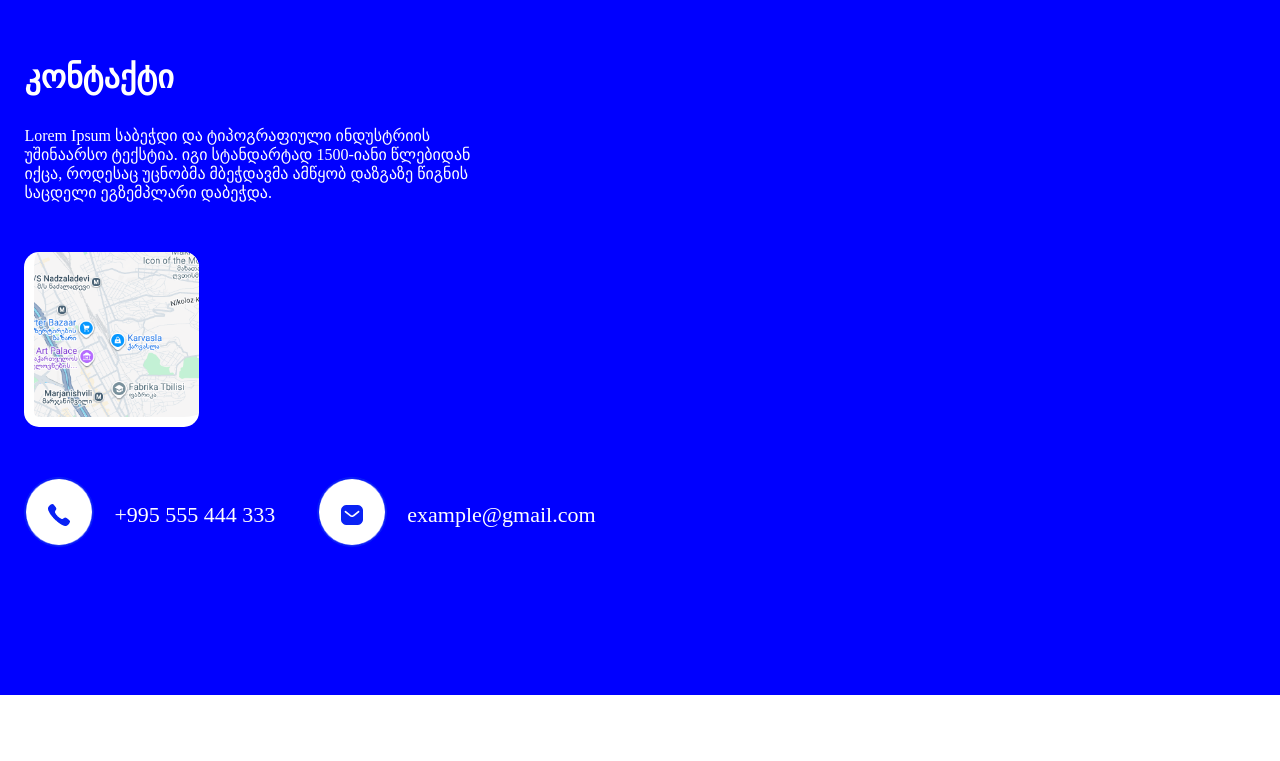
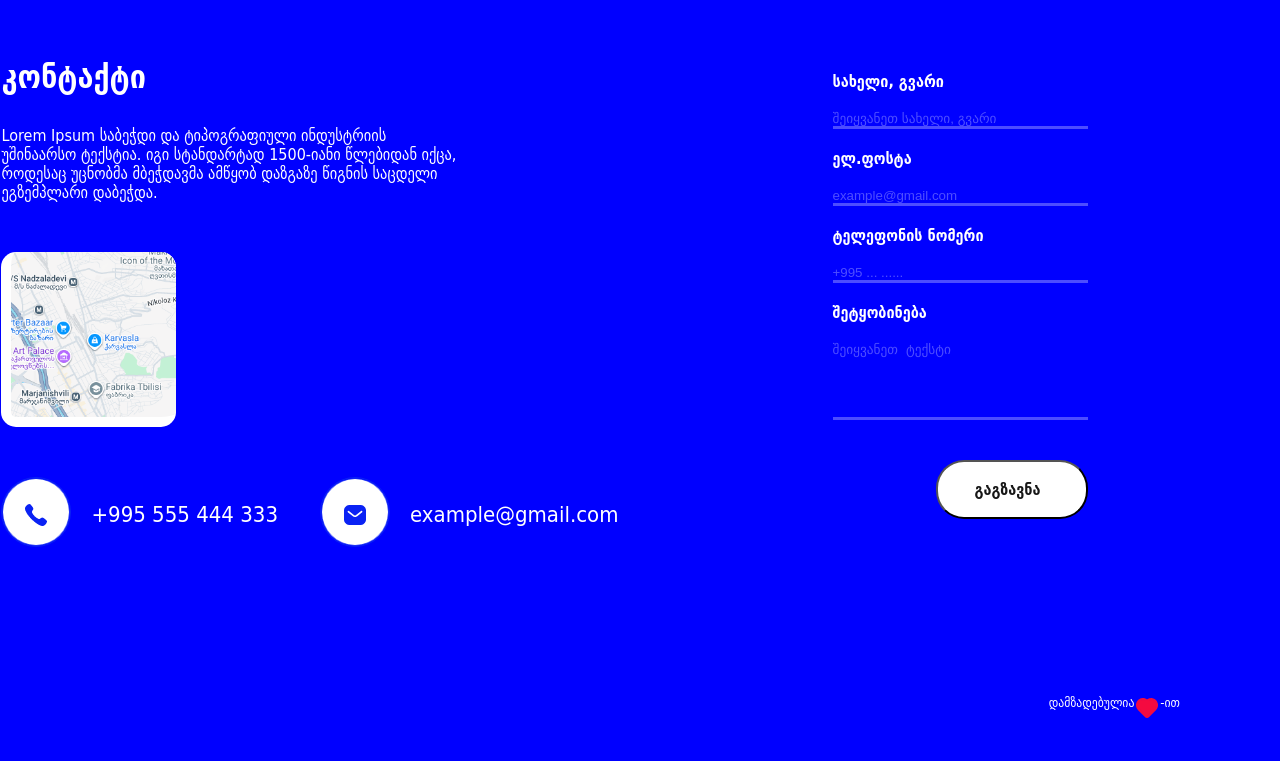
Before and after one commit to Gnonik1/input-footer, a plain HTML site: page index.html in a window 1280 px wide. Shown: the part 105-866 px from the top of the page. Before the commit the page ends 800 px from the top, so only its background shows below. Drawn offline with Linux system fonts and the light colour scheme; a web font is replaced by a local one.

Commit message:
add second section (inputs)

```diff
--- a/index.html
+++ b/index.html
@@ -45,8 +45,53 @@
             </a>
           </div>
         </section>
-        <section class="input"></section>
+        <section class="input">
+          <form action="#">
+            <label for="username"
+              >სახელი, გვარი
+              <input
+                type="text"
+                name="user_name"
+                placeholder="შეიყვანეთ სახელი, გვარი"
+                id="username"
+              />
+            </label>
+            <label for="email"
+              >ელ.ფოსტა
+              <input
+                type="email"
+                name="email"
+                id="email"
+                placeholder="example@gmail.com"
+              />
+            </label>
+            <label for="phone"
+              >ტელეფონის ნომერი
+              <input
+                type="tel"
+                name="phone"
+                placeholder="+995 ... ......"
+                id="phone"
+              />
+            </label>
+            <label for="message"
+              >შეტყობინება
+              <textarea
+                type="textarea"
+                name="message"
+                id="message"
+                rows="5"
+                cols="30"
+                placeholder="შეიყვანეთ ტექსტი"
+              ></textarea>
+            </label>
+            <button type="submit">გაგზავნა</button>
+          </form>
+        </section>
       </div>
+      <p class="text1">
+        დამზადებულია <img src="src/img/heart.png" alt="" />-ით
+      </p>
     </footer>
   </body>
 </html>
--- a/src/css/style.css
+++ b/src/css/style.css
@@ -1,3 +1,4 @@
+@import url("https://cdn.web-fonts.ge/fonts/dejavu-sans-condensed/css/dejavu-sans-condensed.min.css");
 html {
   scroll-behavior: smooth;
 }
@@ -35,6 +36,7 @@ a {
 }
 
 .contact {
+  font-family: "DejaVu Sans Condensed", sans-serif;
   display: flex;
   justify-content: center;
   align-items: flex-start;
@@ -58,7 +60,7 @@ h2 {
 
 .text {
   max-width: 463px;
-  font-weight: 500;
+  font-weight: 400;
   font-size: 16px;
   color: #ffffff;
   letter-spacing: 0px;
@@ -110,6 +112,8 @@ h2 {
 }
 
 .contact-link {
+  font-family: "DejaVu Sans Condensed", sans-serif;
+  font-weight: 400;
   font-size: 22px;
   color: #ffffff;
   letter-spacing: 0px;
@@ -121,7 +125,93 @@ h2 {
 }
 
 .input {
-  max-width: 720px;
-  height: 800px;
+  /* max-width: 720px;
+  height: 800px; */
+  margin: auto;
+  display: flex;
+  flex-direction: column;
+  justify-content: center;
+  align-items: center;
+  /* text-align: center; */
+}
+
+label {
+  font-family: "DejaVu Sans Condensed", sans-serif;
+  display: flex;
+  flex-direction: column;
+  justify-content: center;
+  align-items: flex-start;
+  text-align: left;
+  font-size: 16px;
+  color: #ffffff;
+  letter-spacing: 0px;
+  text-transform: uppercase;
+  font-weight: 700;
+  gap: 20px;
+}
+
+form {
+  display: flex;
+  flex-direction: column;
   margin: auto;
 }
+
+textarea {
+  resize: none;
+  background-color: #0a22f4;
+}
+
+input[type="text"],
+input[type="tel"],
+input[type="email"] {
+  width: 100%;
+  /* border: 1px solid #0a22f4;
+  background-color: #0a22f4; */
+  margin-bottom: 20px;
+}
+
+input,
+textarea {
+  border: none;
+  border-bottom: 3px solid #ffffff;
+  background: transparent;
+  opacity: 30%;
+  color: #ffffff;
+}
+
+input::placeholder,
+textarea::placeholder {
+  color: #ffffff;
+}
+
+input:focus,
+textarea:focus {
+  border-bottom: 2px solid #ffffff;
+}
+
+button {
+  font-family: "DejaVu Sans Condensed", sans-serif;
+  cursor: pointer;
+  margin-left: auto;
+  margin-top: 40px;
+  font-size: 16px;
+  color: #171717;
+  background-color: #ffffff;
+  border-radius: 28px;
+  letter-spacing: 0px;
+  text-transform: uppercase;
+  padding: 18px 45px 18px 36px;
+  font-weight: 700;
+}
+
+.text1 {
+  font-family: "DejaVu Sans Condensed", sans-serif;
+  color: #ffffff;
+  font-size: 13px;
+  padding-bottom: 40px;
+  padding-right: 100px;
+  margin: auto;
+  display: flex;
+  justify-content: flex-end;
+  align-items: flex-start;
+}
```
Also changed, not shown: src/img/heart.png (added).
